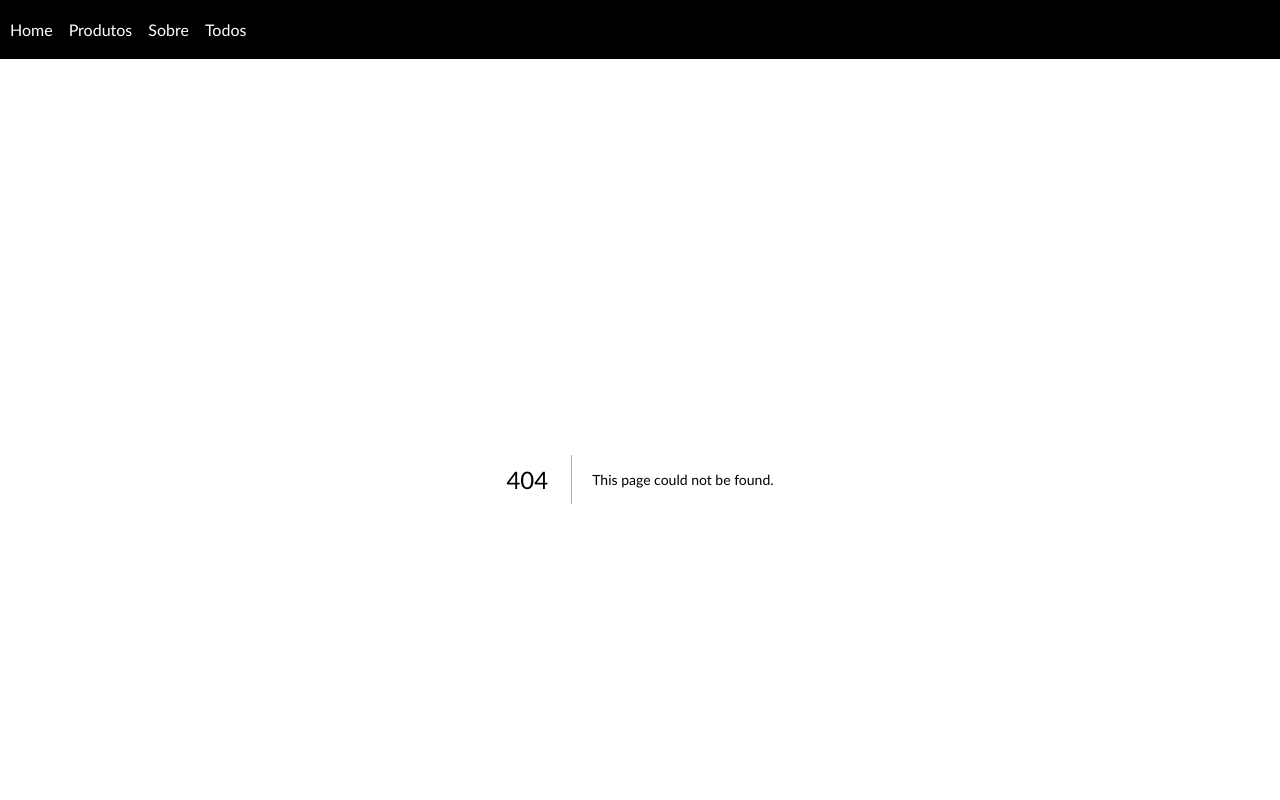
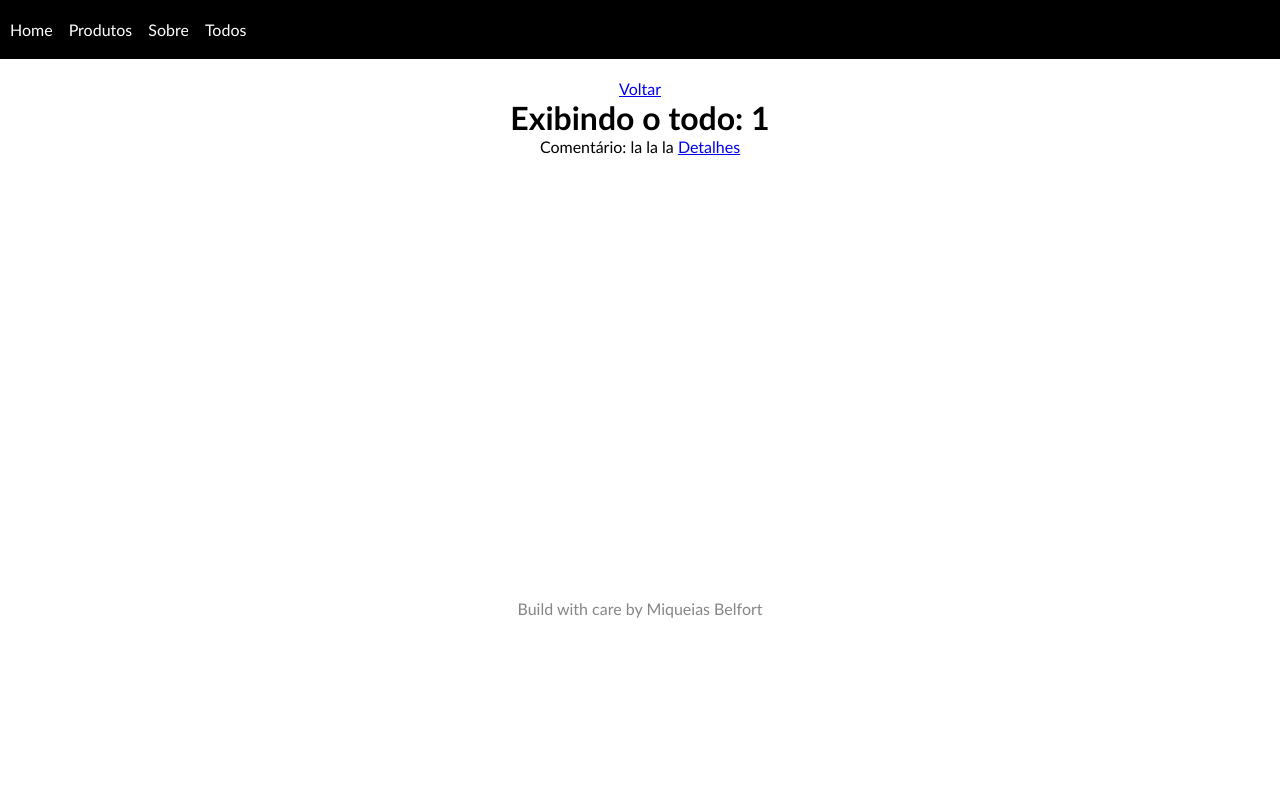
Before and after one commit to miqueiasbelfort/Starting-Next.js, a Next.js app: page /todos/1 in a window 1280 px wide. Before the commit this address had no page. Shown: the top 800 px of the page. Built offline with nearby package versions, Linux system fonts and the light colour scheme.

Commit message:
dynamic routes

```diff
--- /dev/null
+++ b/pages/todos/[todoid].js
@@ -0,0 +1,20 @@
+import Link from "next/link"
+
+import {useRouter} from "next/router"
+
+export default function Todo() {
+
+    const router = useRouter()
+
+    const todoId = router.query.todoid
+
+    return (
+        <>
+            <Link href="/todos">
+                <a>Voltar</a>
+            </Link>
+            <h1>Exibindo o todo: {todoId}</h1>
+            <p>Comentário: la la la <Link href={`/todos/${todoId}/comments/554`}><a>Detalhes</a></Link></p>
+        </>
+    )
+}
--- a/pages/todos.js
+++ b/pages/todos/index.js
@@ -1,4 +1,4 @@
-import styles from "../styles/Todos.module.css"
+import styles from "../../styles/Todos.module.css"
 
 export async function getStaticProps(){
 
```
Also changed, not shown: pages/todos/[todoid]/comments/[commentId].js (added, +17 -0 lines).
